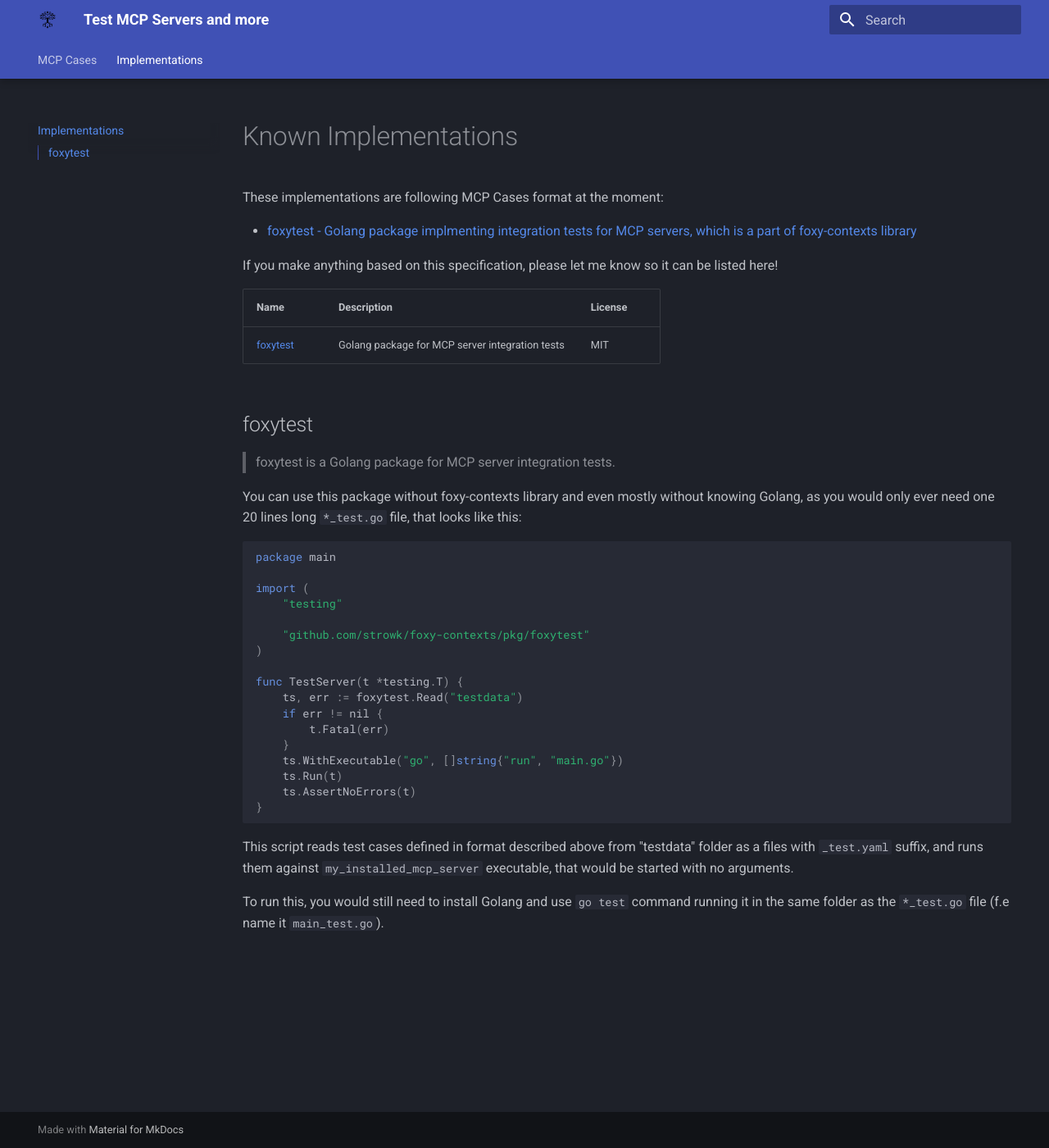
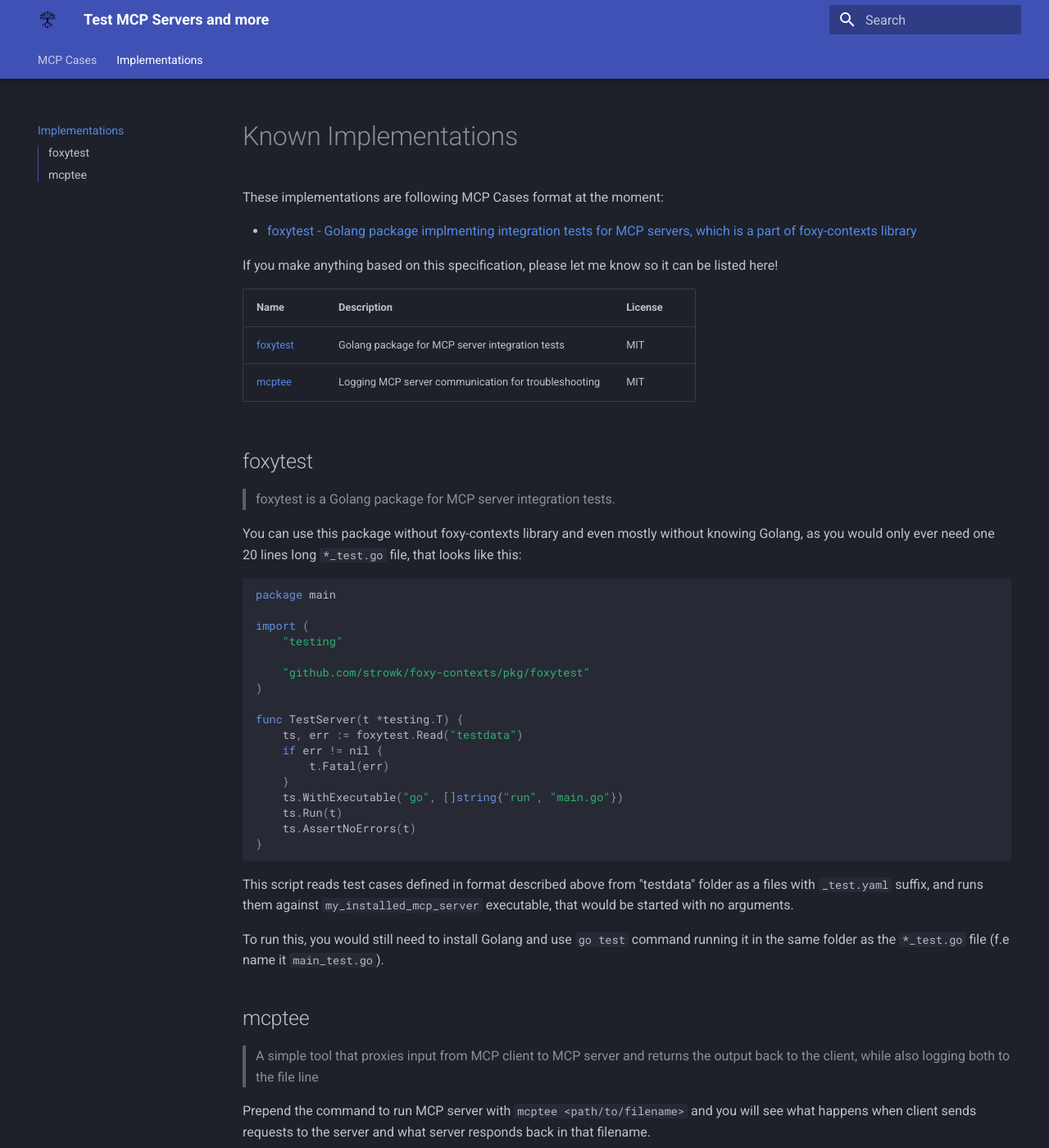
Before and after one commit to strowk/mcp-cases, an MkDocs documentation site: the page built from docs/implementations.md, in a window 1280 px wide and 1400 px high. Shown: the whole window at 82% size. Built offline with MkDocs 1.6.1 and Material for MkDocs 9.7.7, drawn with Linux system fonts in a browser that asks for light colours; some of the changed text lies outside the part shown.

Commit message:
add mcptee

```diff
--- a/docs/implementations.md
+++ b/docs/implementations.md
@@ -9,6 +9,7 @@
 | Name | Description | License |
 |------|-------------|---------|
 | [foxytest](https://github.com/strowk/foxy-contexts/tree/main/pkg/foxytest) | Golang package for MCP server integration tests | MIT |
+| [mcptee](https://github.com/strowk/mcptee) | Logging MCP server communication for troubleshooting | MIT |
 
 ## foxytest
 
@@ -39,3 +40,11 @@
 This script reads test cases defined in format described above from "testdata" folder as a files with `_test.yaml` suffix, and runs them against `my_installed_mcp_server` executable, that would be started with no arguments.
 
 To run this, you would still need to install Golang and use `go test` command running it in the same folder as the `*_test.go` file (f.e name it `main_test.go`).
+
+## mcptee
+
+> A simple tool that proxies input from MCP client to MCP server and returns the output back to the client, while also logging both to the file line
+
+Prepend the command to run MCP server with `mcptee <path/to/filename>` and you will see what happens when client sends requests to the server and what server responds back in that filename.
+
+See more about examples and usage in [mcptee repository](https://github.com/strowk/mcptee?tab=readme-ov-file#usage).
```
